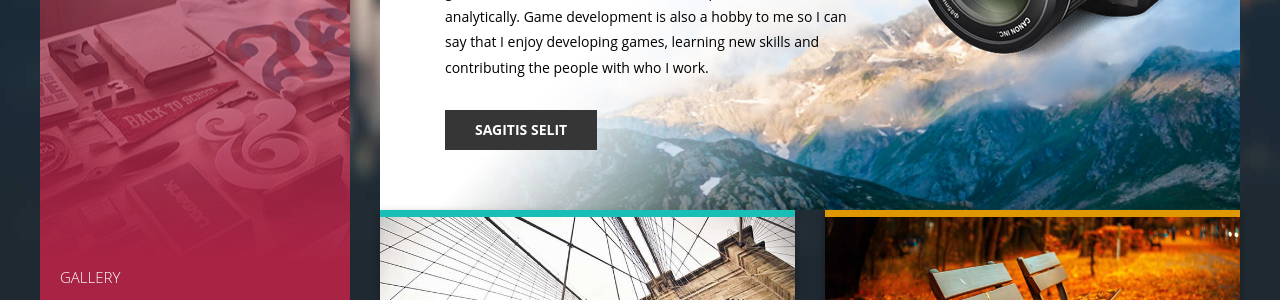
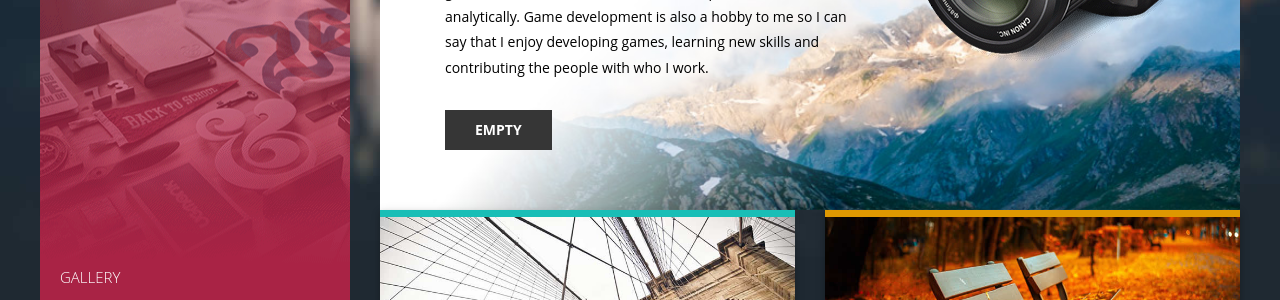
Before and after one commit to fuatSeref/fuatseref.github.io, a Jekyll site: the page built from index.html, in a window 1280 px wide. Shown: the part 412-712 px from the top of the page. Built offline with Jekyll 4.4.1, drawn with Linux system fonts in a browser that asks for light colours; some web fonts are replaced.

Commit message:
Update index.html

```diff
--- a/index.html
+++ b/index.html
@@ -17,7 +17,7 @@ layout: default
                     </div>
                     <div class="desc">
                         <p>As a game developer, I have been developing mobile games for 3 years. One of over 50 games I developed launched and raised to 23rd US store. Thus I know the all process of a launched game. In addition, I am solition oriented person who thinks analytically. Game development is also a hobby to me so I can say that I enjoy developing games, learning new skills and contributing the people with who I work.</p>
-                        <button type="button" class="">SAGITIS SELIT</button>
+                        <button type="button" class="">EMPTY</button>
                     </div>
                 </div>
                 <img src="assets/images/home-img-1.png" alt="Image" class="img-responsive">
```
